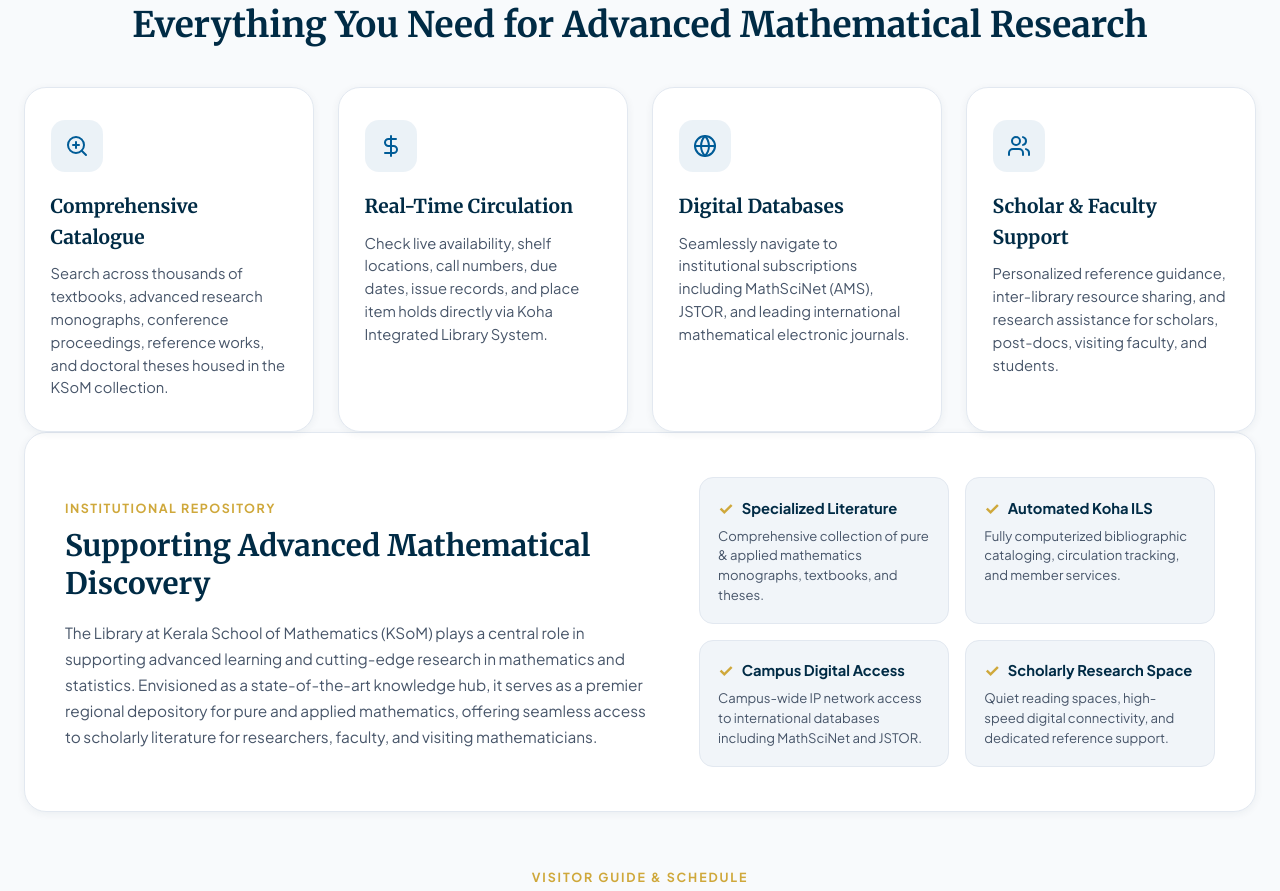
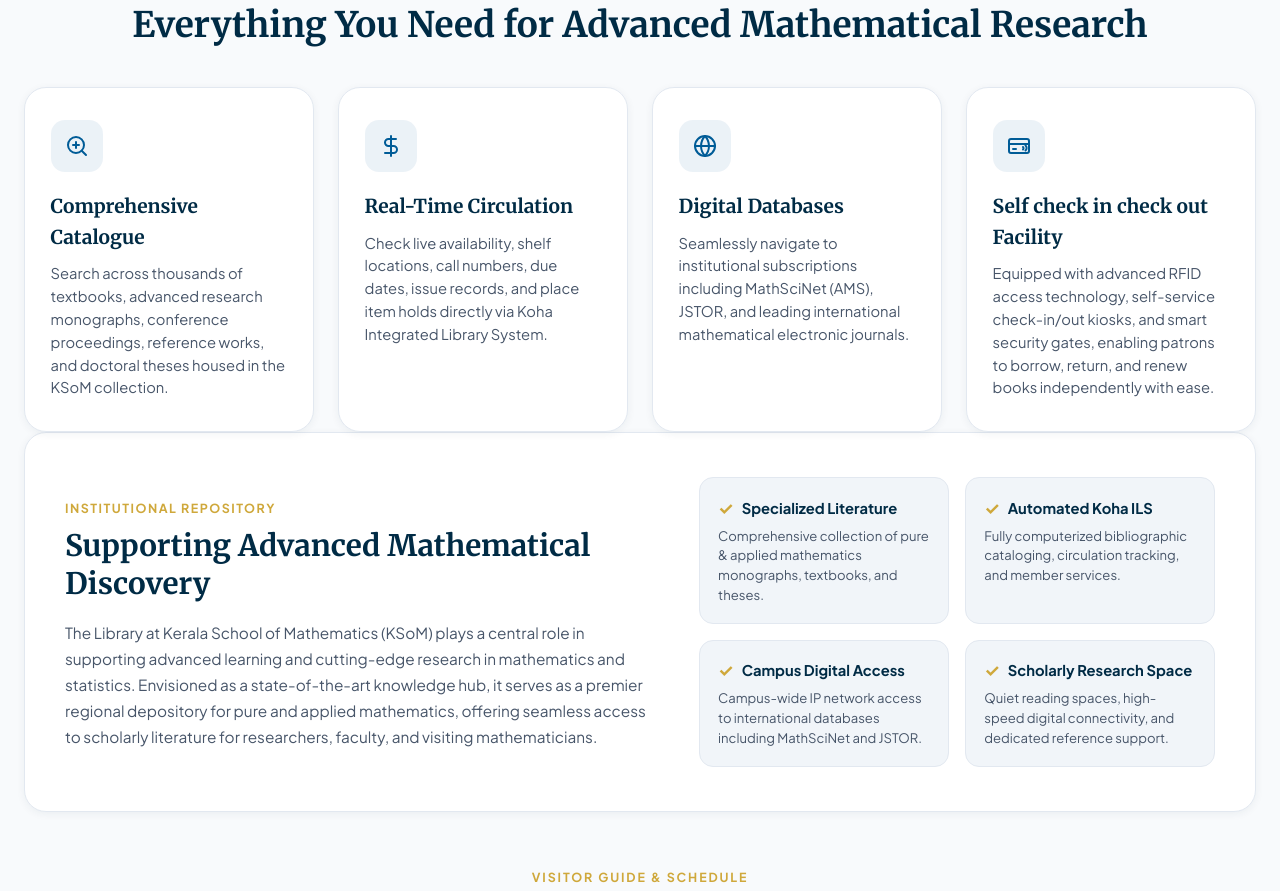
Before and after one commit to kerala-school-of-mathematics/opac-ksom, a plain HTML site: page index.html in a window 1280 px wide. Shown: the part 1094-1985 px from the top of the page. Drawn offline with Linux system fonts and the light colour scheme.

Commit message:
Replace Scholar & Faculty Support with Self check in check out Facility (RFID)

```diff
--- a/index.html
+++ b/index.html
@@ -1654,13 +1654,19 @@
           <p class="feature-desc">Seamlessly navigate to institutional subscriptions including MathSciNet (AMS), JSTOR, and leading international mathematical electronic journals.</p>
         </div>
 
-        <!-- Feature 4 -->
+        <!-- Feature 4: Self check in check out Facility (RFID) -->
         <div class="feature-card">
           <div class="feature-icon-box">
-            <svg width="24" height="24" viewBox="0 0 24 24" fill="none" stroke="currentColor" stroke-width="2" stroke-linecap="round" stroke-linejoin="round"><path d="M16 21v-2a4 4 0 0 0-4-4H6a4 4 0 0 0-4 4v2"></path><circle cx="9" cy="7" r="4"></circle><path d="M22 21v-2a4 4 0 0 0-3-3.87"></path><path d="M16 3.13a4 4 0 0 1 0 7.75"></path></svg>
-          </div>
-          <h3 class="feature-title">Scholar & Faculty Support</h3>
-          <p class="feature-desc">Personalized reference guidance, inter-library resource sharing, and research assistance for scholars, post-docs, visiting faculty, and students.</p>
+            <svg width="24" height="24" viewBox="0 0 24 24" fill="none" stroke="currentColor" stroke-width="2" stroke-linecap="round" stroke-linejoin="round">
+              <rect width="20" height="14" x="2" y="5" rx="2"></rect>
+              <line x1="2" x2="22" y1="10" y2="10"></line>
+              <path d="M6 15h3"></path>
+              <path d="M16 13c.7.7.7 1.8 0 2.5"></path>
+              <path d="M18.5 11.5c1.5 1.5 1.5 3.5 0 5"></path>
+            </svg>
+          </div>
+          <h3 class="feature-title">Self check in check out Facility</h3>
+          <p class="feature-desc">Equipped with advanced RFID access technology, self-service check-in/out kiosks, and smart security gates, enabling patrons to borrow, return, and renew books independently with ease.</p>
         </div>
       </div>
 
```
